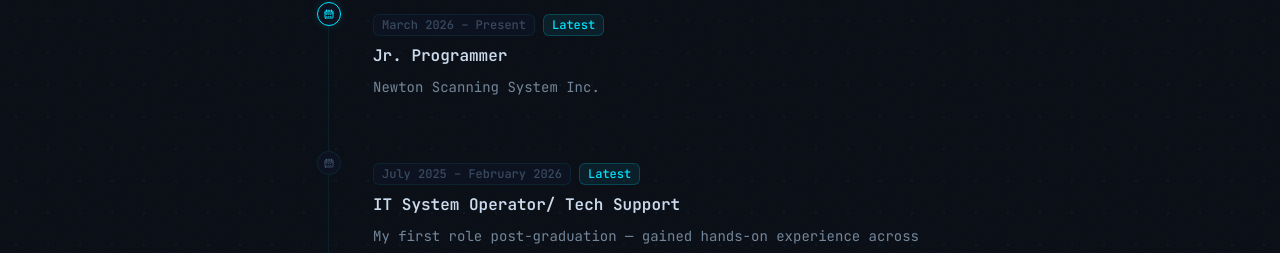
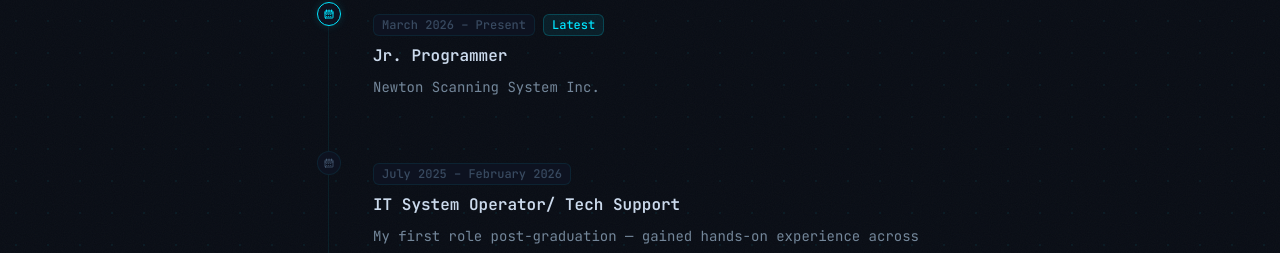
Before and after one commit to esmike03/ReactPortfolio, a React (Vite) app: page / in a window 1280 px wide. Shown: the part 923-1176 px from the top of the page. Built offline with nearby package versions, Linux system fonts and the light colour scheme.

Commit message:
Initial Commit

```diff
--- a/src/App.jsx
+++ b/src/App.jsx
@@ -778,16 +778,6 @@ function App() {
                         >
                           July 2025 – February 2026
                         </time>
-                        <span
-                          className="text-xs font-medium px-2 py-0.5 rounded-md"
-                          style={{
-                            background: "rgba(0,229,255,0.08)",
-                            border: "1px solid rgba(0,229,255,0.2)",
-                            color: "var(--accent)",
-                          }}
-                        >
-                          Latest
-                        </span>
                       </div>
                       <h3
                         className="text-base font-semibold mb-2"
```
